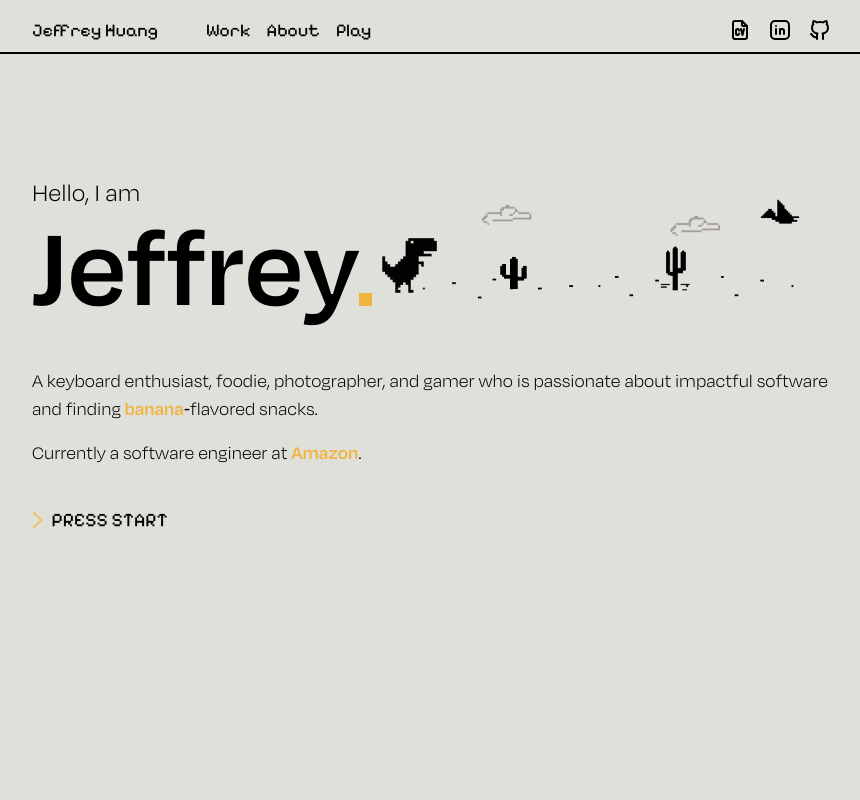
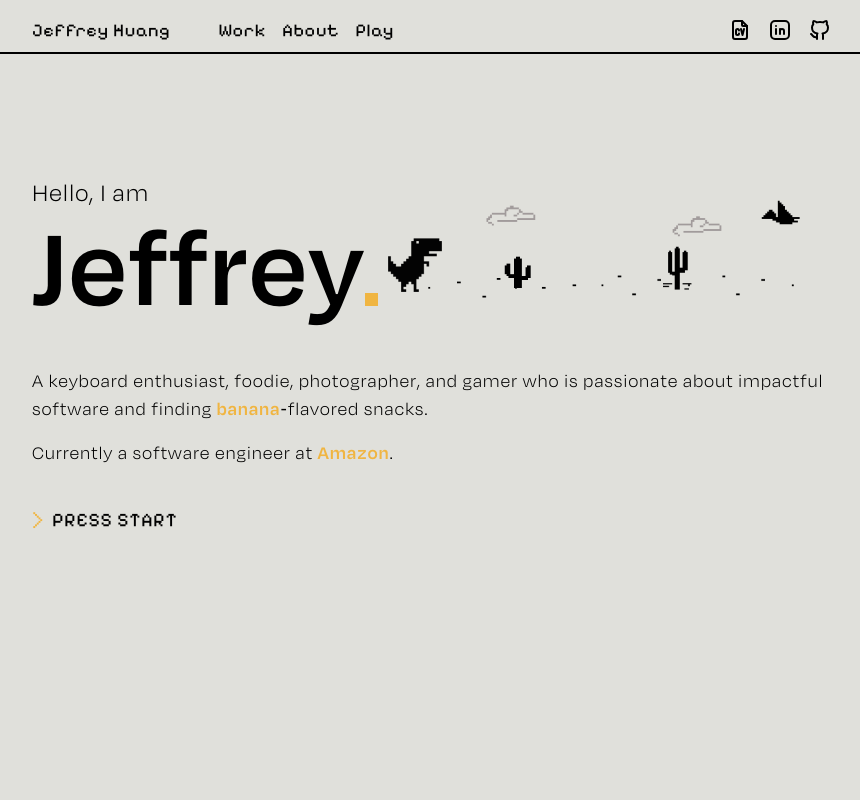
Before and after one commit to jefforee/personalWebsite, a Next.js app: page / in a window 1280 px wide. Shown: the top 800 px of the page, without its empty margins (208-1068 px from the left). Built offline with nearby package versions, Linux system fonts and the light colour scheme.

Commit message:
Minor changes to home

```diff
--- a/src/app/page.js
+++ b/src/app/page.js
@@ -113,7 +113,7 @@ export default function Home() {
             </span>
             <span className="text-9xl text-[9vw] font-semibold flex flex-row items-end">
               Jeffrey
-              <div class="flex mb-2 md:mb-3 lg:mb-4">
+              <div class="flex mb-2 md:mb-3 lg:mb-4 cursor-pointer">
                 <span class="heartbeat"></span>
                 <span class="dot"></span>
               </div>
@@ -139,7 +139,7 @@ export default function Home() {
 
 
 
-        <span className="self-start text-lg xl:text-[1.5vw] mt-4 "
+        <span className="self-start text-lg xl:text-[1.5vw] mt-4 cursor-pointer"
         >
           Currently a software engineer at <span class="text-banana-yellow font-semibold animated-text">
             <span>A</span><span>m</span><span>a</span><span>z</span><span>o</span><span>n</span>
--- a/src/app/styles/globals.css
+++ b/src/app/styles/globals.css
@@ -122,6 +122,7 @@
 body {
     font-family: 'DegularDemo', sans-serif;
     font-weight: 300; /* Regular */
+    letter-spacing: 0.05em;
   }
 
   h1 {
@@ -411,7 +412,6 @@ a {
     }
     25% {
         font-weight: 500;
-        /* color:rgba(0, 0, 0, 0.5); */
     }
     50% {
         font-weight: 600;
@@ -441,6 +441,7 @@ a {
   }
 
   .bounce-button:hover {
+    cursor: pointer;
     animation: bounce 0.6s ease;
   }
 
@@ -464,6 +465,7 @@ a {
 
 
 
+
   a {
 
     text-decoration: none;
@@ -471,10 +473,6 @@ a {
     outline: none;
   }
 
-  a:hover,
-  a:focus {
-    color: #222;
-  }
 
   a.flip-animate {
     perspective: 1300px;
```
